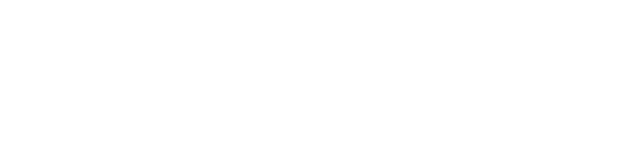
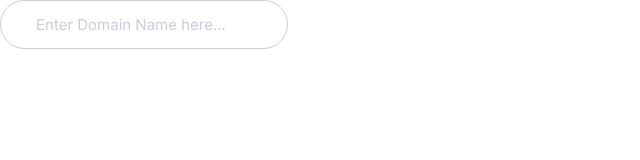
Before and after one commit to Tybenson0/First-Website, a plain HTML site: page index.html in a window 1280 px wide. Shown: the whole page, without its empty margins (0-640 px from the left). Drawn offline with Linux system fonts and the light colour scheme.

Commit message:
input component.

```diff
--- a/css/styles.css
+++ b/css/styles.css
@@ -225,3 +225,24 @@ a {
         font-size: 1.5rem;
     }
 }
+
+/* inputs */
+
+.input {
+    border-radius: 30px;
+    border: 1px solid #ccc;
+    color: var(--color-heading);
+    font-size: 2rem;
+    outline: 0;
+    padding: 1.5rem 3.5rem;
+}
+
+::placeholder {
+    color: #cdcbd7;
+}
+
+@media screen and (min-width:700px) {
+    .input {
+        font-size: 1.5rem;
+    }
+}
--- a/index.html
+++ b/index.html
@@ -14,5 +14,7 @@
     <link rel="stylesheet" href="css/normalize.css" />
     <link rel="stylesheet" href="css/styles.css" />
   </head>
-  <body></body>
+  <body>
+    <input type="text" class="input" placeholder="Enter Domain Name here..." />
+  </body>
 </html>
```
Also changed, not shown: components/input.html (added, +1 -0 lines).
